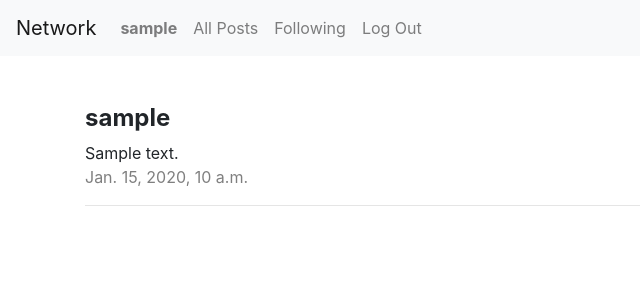
After one commit to ThASh42/CS50web-project4-network, a Django app: page /following in a window 1280 px wide. The commit adds this page. Shown: the top 300 px of the page, without its empty margins (0-640 px from the left). Run offline with Django 3.2, Linux system fonts and the light colour scheme; a user stored in the database is signed in; tables that the repository leaves empty hold one stand-in row (values such as "Sample post"); some libraries are stand-ins or nearby versions.

Commit message:
Create following page

```diff
--- /dev/null
+++ b/network/templates/network/following.html
@@ -0,0 +1,17 @@
+{% extends "network/layout.html" %}
+{% load static %}
+
+{% block body %}
+    <div>
+        {% for post in posts %}
+            <div class="my-3">
+                <a href="{% url "profile" post.user %}" class="text-reset text-decoration-none">
+                    <h4><strong>{{post.user.username}}</strong></h4>
+                </a>
+                <div>{{post.content}}</div>
+                <span class="text-black-50">{{post.datetime}}</span>
+            </div>
+            <hr>
+        {% endfor %}
+    </div>
+{% endblock %}
--- a/network/templates/network/layout.html
+++ b/network/templates/network/layout.html
@@ -26,7 +26,7 @@
                     </li>
                     {% if user.is_authenticated %}
                         <li class="nav-item">
-                            <a class="nav-link" href="#">Following</a>
+                            <a class="nav-link" href="{% url 'following' %}">Following</a>
                         </li>
                         <li class="nav-item">
                             <a class="nav-link" href="{% url 'logout' %}">Log Out</a>
--- a/network/urls.py
+++ b/network/urls.py
@@ -5,6 +5,7 @@ from . import views
 
 urlpatterns = [
     path("", views.index, name="index"),
+    path("following", views.following, name="following"),
     path("create-post", views.create_post, name="create_post"),
     path("pg/<str:user>", views.profile, name="profile"),
 
--- a/network/views.py
+++ b/network/views.py
@@ -16,6 +16,20 @@ def index(request):
     posts = Post.objects.all().order_by("-datetime")
 
     return render(request, "network/index.html", {
+        "posts": posts,
+    })
+
+
+@login_required
+def following(request):
+    # Get current user
+    current_user = request.user
+    # Get all model objects of followed people by current user
+    all_following = Follow.objects.filter(follower = current_user)
+    # Receive all posts from your followers
+    posts = Post.objects.filter(user__in = all_following.values("followed_user")).order_by("-datetime")
+
+    return render(request, "network/following.html", {
         "posts": posts,
     })
 
```
